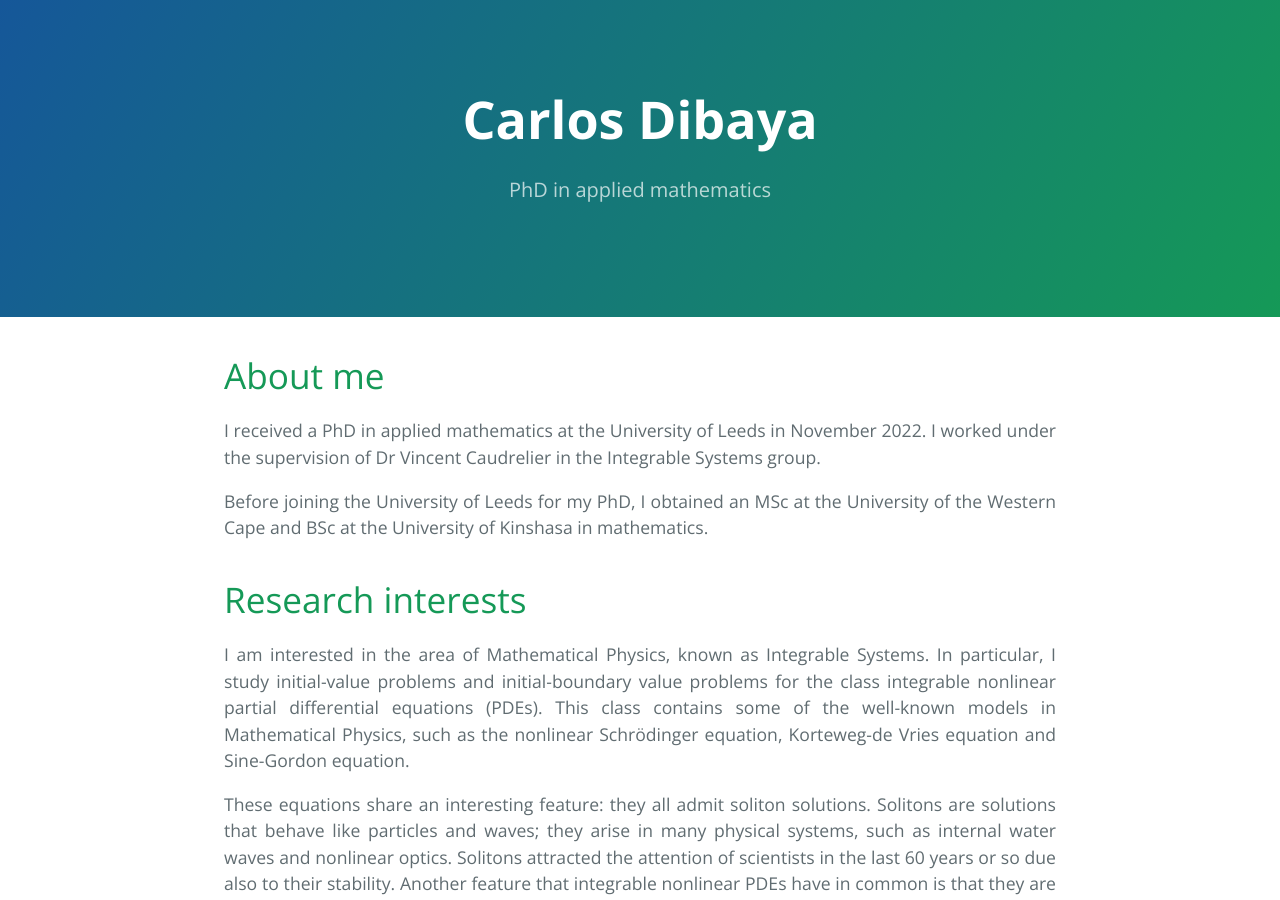
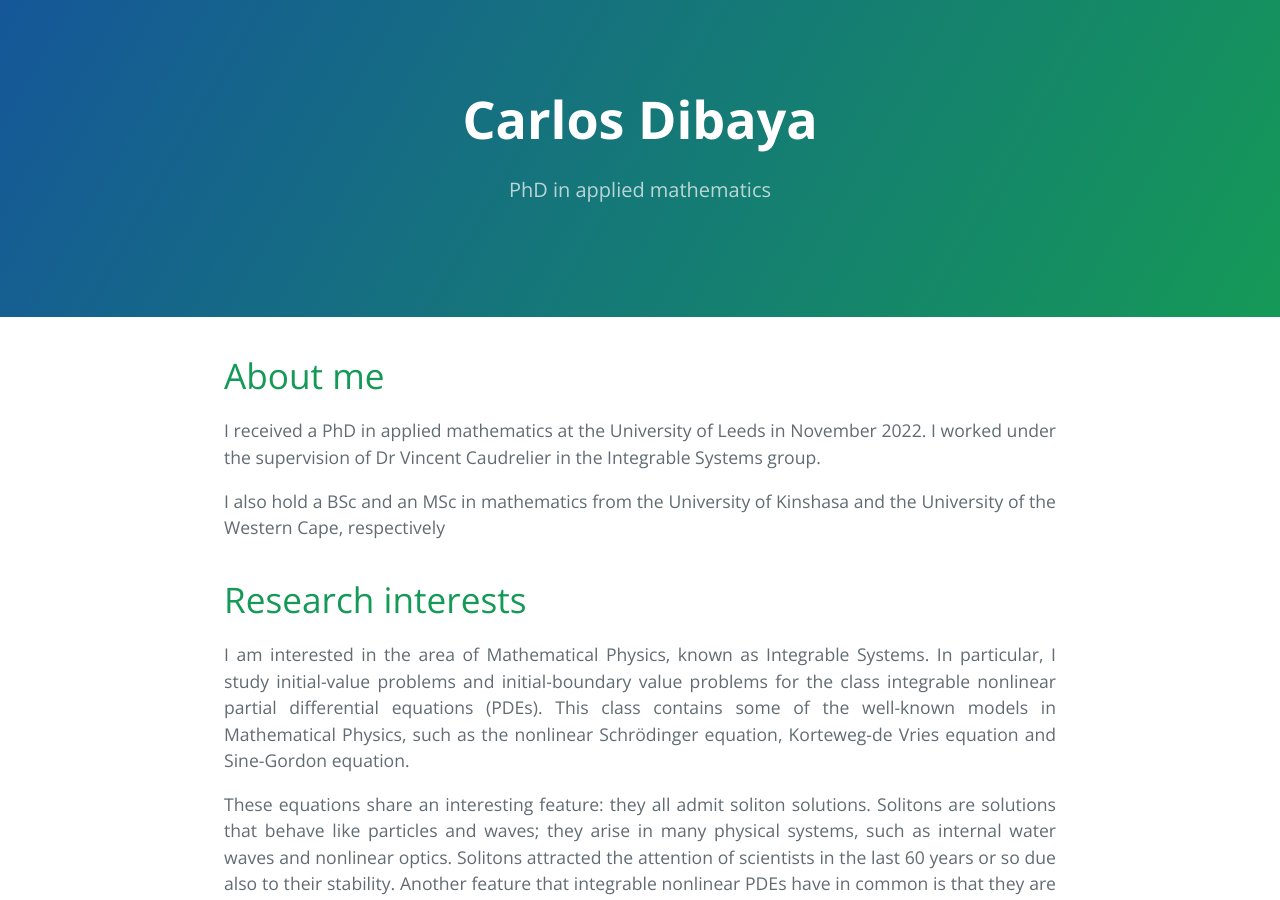
Before and after one commit to carlosdibaya/carlosdibaya.github.io, a Jekyll site: the page built from index.md, in a window 1280 px wide and 900 px high. Built offline with Jekyll 4.4.1, drawn with Linux system fonts in a browser that asks for light colours.

Commit message:
Update index.md

```diff
--- a/index.md
+++ b/index.md
@@ -14,7 +14,7 @@ There should be whitespace between paragraphs. We recommend including a README,
 
 <div style="text-align: justify"> <p>I received a PhD in applied mathematics at the University of Leeds in November 2022. I worked under the supervision of Dr Vincent Caudrelier in the Integrable Systems group.</p>
 
-<p>Before joining the University of Leeds for my PhD, I obtained an MSc at the University of the Western Cape and BSc at the University of Kinshasa in mathematics.</p>
+<p>I also hold a BSc and an MSc in mathematics from the University of Kinshasa and the University of the Western Cape, respectively</p>
 </div>
 
 # Research interests
```
